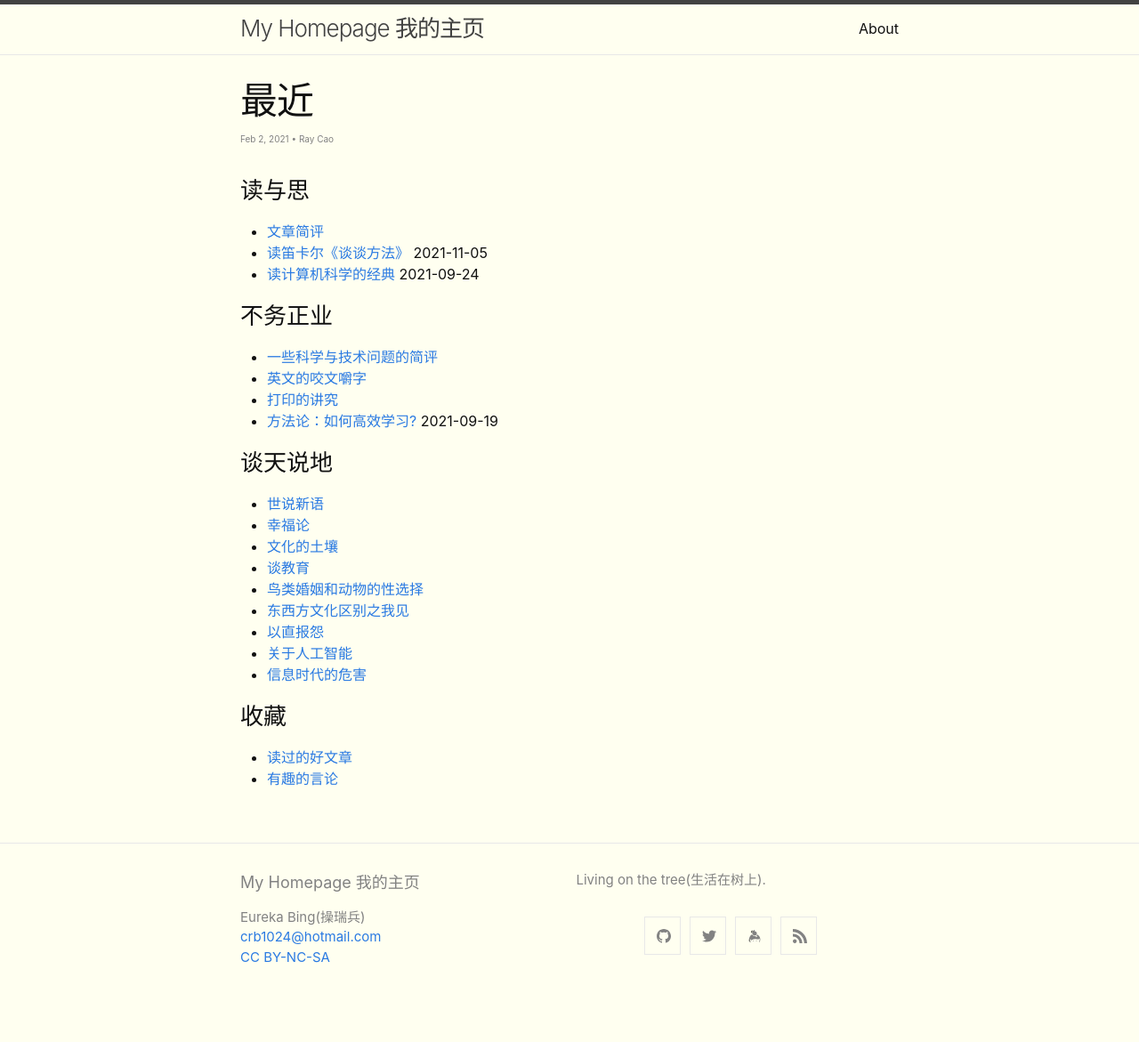
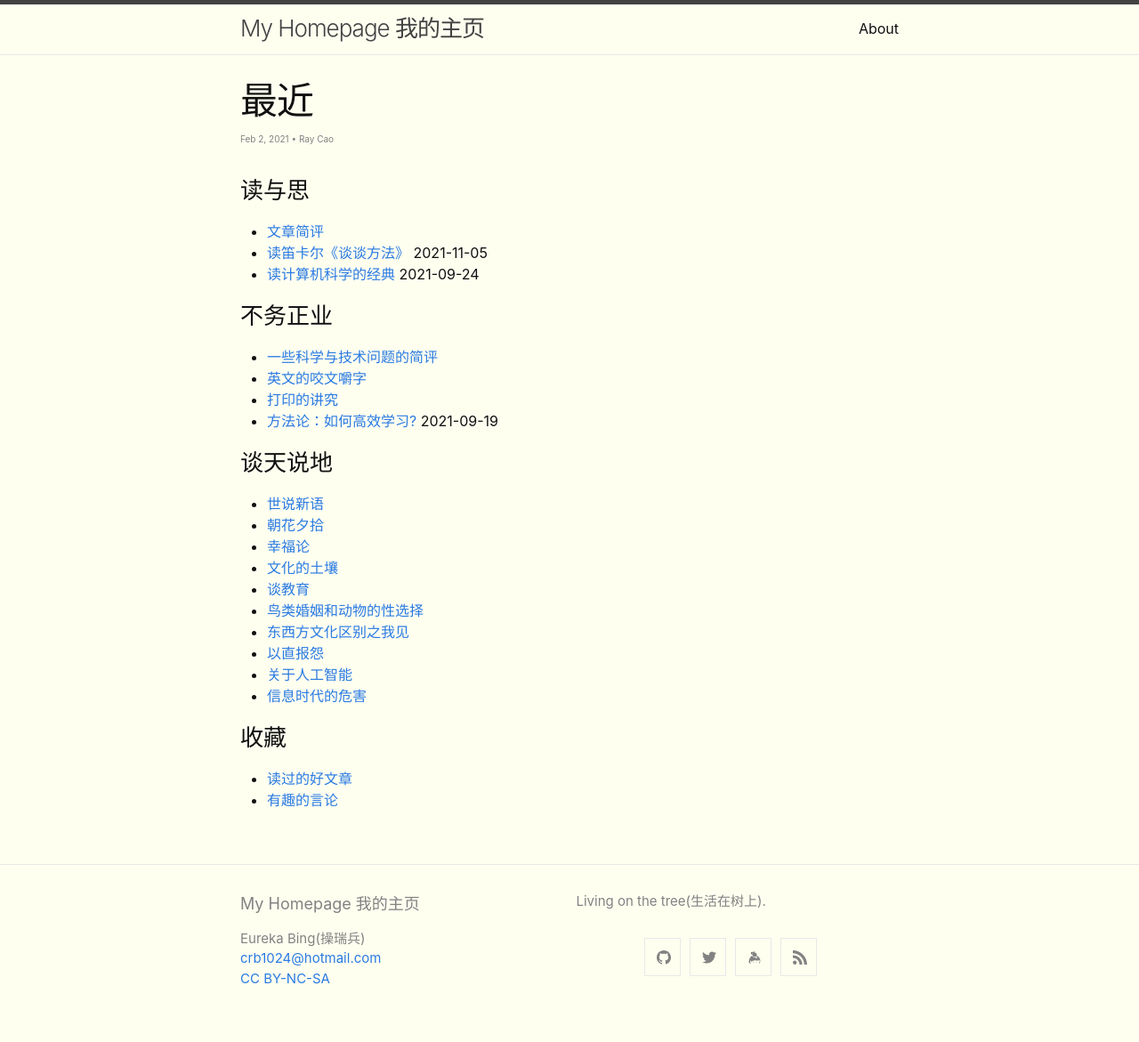
Before and after one commit to crb912/crb912.github.io, a Jekyll site: the page built from _posts/2021-02-02-news.md, in a window 1280 px wide. Shown: the whole page at 89% size. Built offline with Jekyll 4.4.1, drawn with Linux system fonts in a browser that asks for light colours; before the commit the page ends 1147 px from its top, so only the background shows below that.

Commit message:
new post

```diff
--- a/_posts/2021-02-02-news.md
+++ b/_posts/2021-02-02-news.md
@@ -24,6 +24,7 @@ top: true
 ### 谈天说地
 
 - [世说新语](http://ruibing.org/essay/2021/09/25/Philosophical-Way-of-Life.html)
+- [朝花夕拾](https://snippets.cacher.io/snippet/baececbd023409870368)
 - [幸福论](https://snippets.cacher.io/snippet/5c9f9fe39fd20570d26c)
 - [文化的土壤](https://snippets.cacher.io/snippet/d27576741606eab8c001)
 - [谈教育](https://snippets.cacher.io/snippet/b60f11b8c41d6206cbc8)
```
